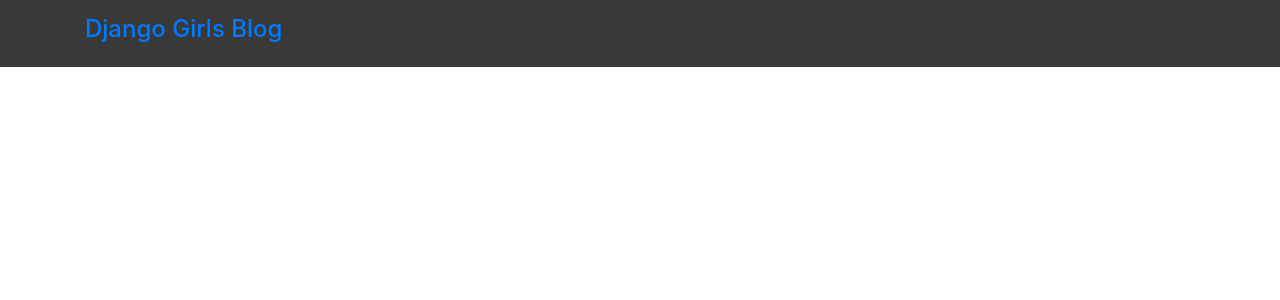
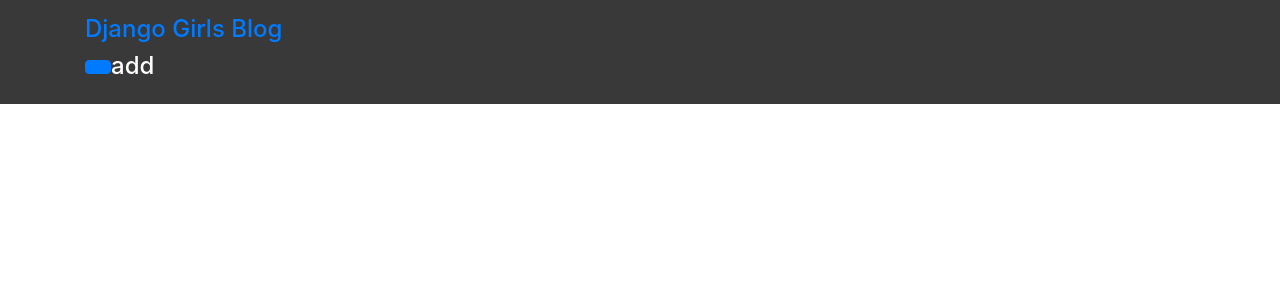
Before and after one commit to ChanPP/Djangogirls_Tutorial, a Django app: template django/templates/base.html in a window 1280 px wide. Shown: the top 300 px of the page. Run offline with Django 3.2, Linux system fonts and the light colour scheme; the template is opened without the code that fills it, so the values that code supplies are empty; some libraries are stand-ins or nearby versions.

Commit message:
post_add view, url, template생성 및 base.html에서 연결 링크 구현

```diff
--- a/django/blog/urls.py
+++ b/django/blog/urls.py
@@ -3,14 +3,17 @@ from django.urls import path, re_path
 from . import views
 
 urlpatterns = [
-    path('list', views.post_list, name='post-list'),
+    path('', views.post_list, name='post-list'),
 
     # 3/
     # 53/
     # 53/asdf/ xx
     # re_path(r'(?P<pk>\d+)/$', views.post_detail),
     path('post/<int:pk>/', views.post_detail, name='post-detail'),
+
     # path('', views.post_detail),
+
+    path('add/', views.post_add, name='post-add')
     # 숫자가 한개이상 반복되는 경우를 정규표현식을 구현하되
     # 해당 반복구간을 그룹으로 묶고, 그룹 이름을 'pk'로 지정
     # re.compile(r'(?P<pk>\d+)')
--- a/django/config/urls.py
+++ b/django/config/urls.py
@@ -19,4 +19,5 @@ from django.urls import path, include
 urlpatterns = [
     path('admin/', admin.site.urls),
     path('', include('blog.urls')),
+    # path('add/', include('post-add'))
 ]
--- a/django/templates/base.html
+++ b/django/templates/base.html
@@ -14,9 +14,13 @@
 	<div class="header">
 		<div class="container">
 			<h1><a href="{% url 'post-list' %}">Django Girls Blog</a></h1>
+            <h2><a href="{% url 'post-add' %}"
+            class="btn btn-primary"></a>add</h2>
+
 		</div>
 	</div>
 	<div class="container">
+        <h2>{% block title %}{% endblock %}</h2>
         {% block content %}
         {% endblock %}
 	</div>
--- /dev/null
+++ b/django/templates/blog/post_add.html
@@ -0,0 +1,6 @@
+{% extends 'base.html' %}
+
+
+{% block title %}
+Post add
+{% endblock %}
```
Also changed, not shown: django/blog/views.py (+8 -0 lines), django/blog/forms.py (added).
